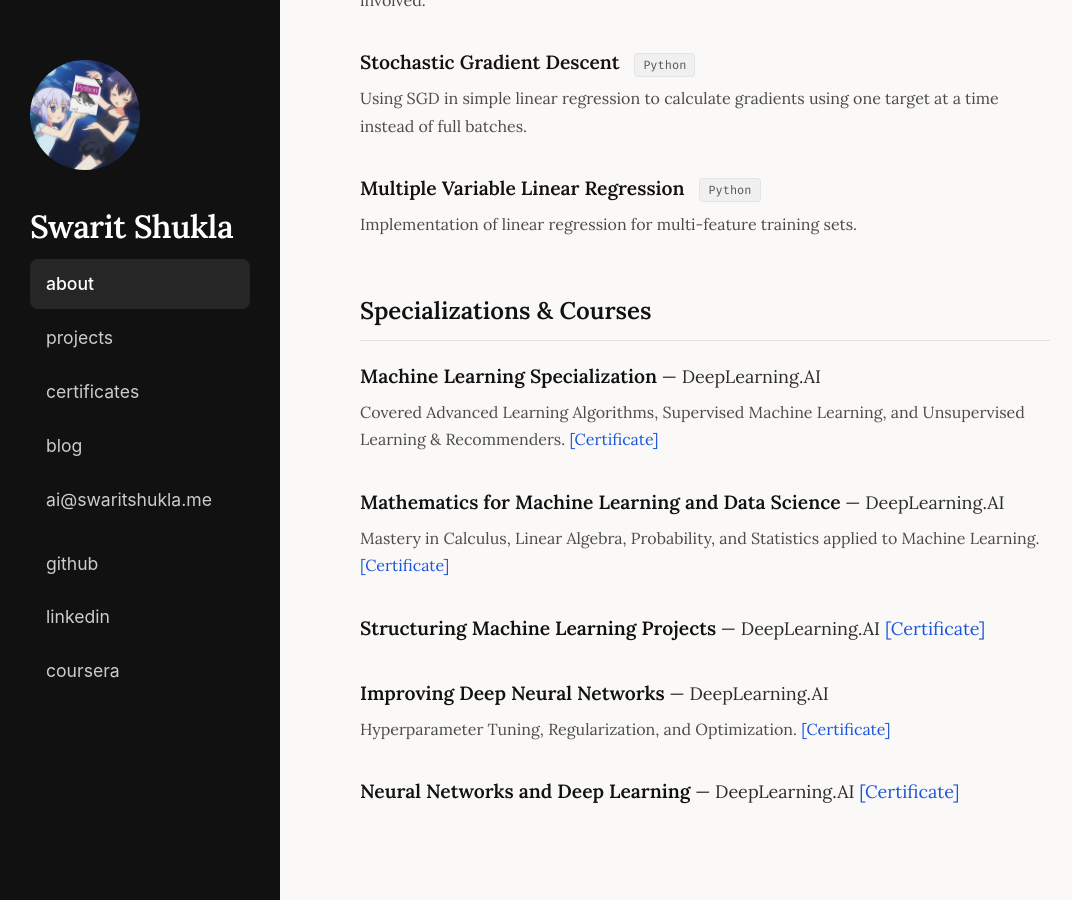
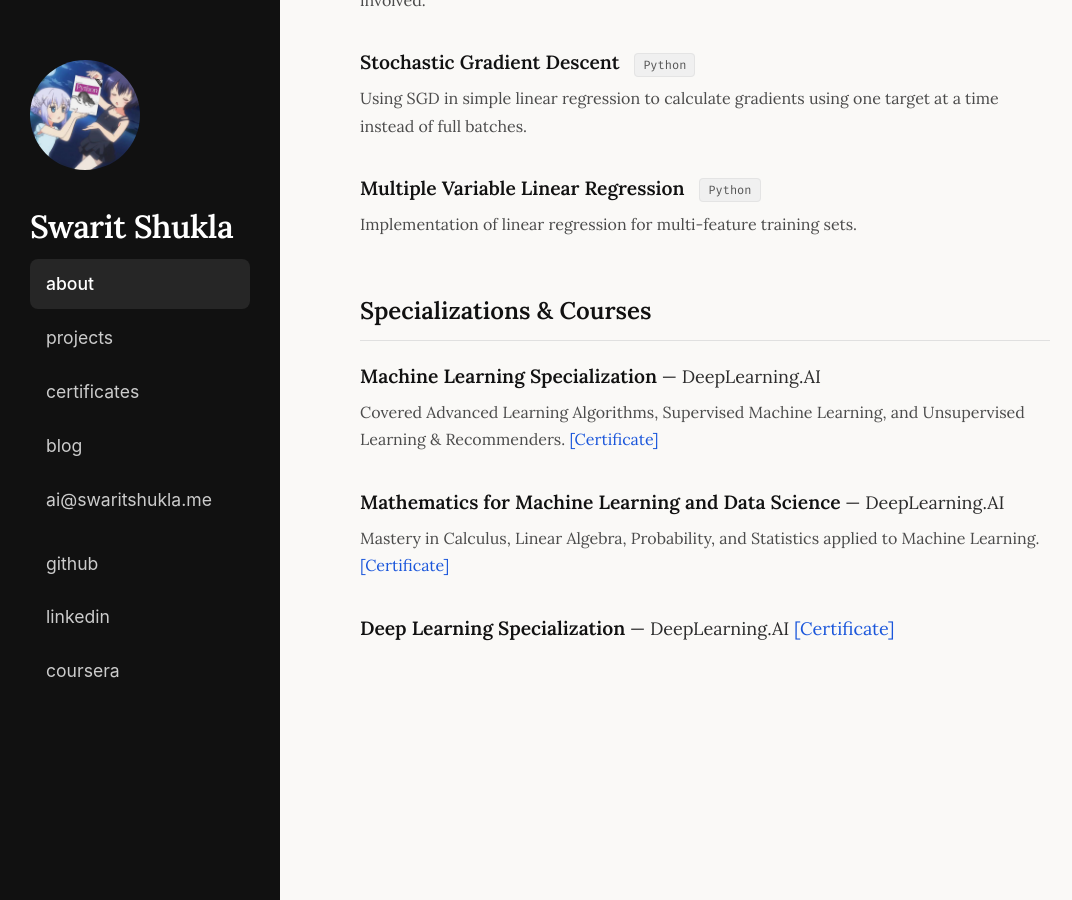
Before and after one commit to SWARITSHUKLA/SWARITSHUKLA.github.io, a Jekyll site: the page built from index.html, in a window 1280 px wide and 900 px high, scrolled down 1353 px. Shown: the whole window, without its empty margins (0-1072 px from the left). Built offline with Jekyll 4.4.1, drawn with Linux system fonts in a browser that asks for light colours.

Commit message:
updated the certificates section

```diff
--- a/index.html
+++ b/index.html
@@ -98,17 +98,9 @@ layout: default
                     target="_blank">[Certificate]</a></p>
         </li>
         <li>
-            <span class="item-title">Structuring Machine Learning Projects</span> — DeepLearning.AI <a
-                href="https://www.coursera.org/learner/swaritshukla" target="_blank">[Certificate]</a>
+            <span class="item-title">Deep Learning Specialization</span> — DeepLearning.AI <a
+                href="https://www.coursera.org/account/accomplishments/specialization/KIXQE72ZDK0X" target="_blank">[Certificate]</a>
         </li>
-        <li>
-            <span class="item-title">Improving Deep Neural Networks</span> — DeepLearning.AI
-            <p>Hyperparameter Tuning, Regularization, and Optimization. <a
-                    href="https://www.coursera.org/learner/swaritshukla" target="_blank">[Certificate]</a></p>
-        </li>
-        <li>
-            <span class="item-title">Neural Networks and Deep Learning</span> — DeepLearning.AI <a
-                href="https://www.coursera.org/learner/swaritshukla" target="_blank">[Certificate]</a>
-        </li>
+
     </ul>
 </section>
```
